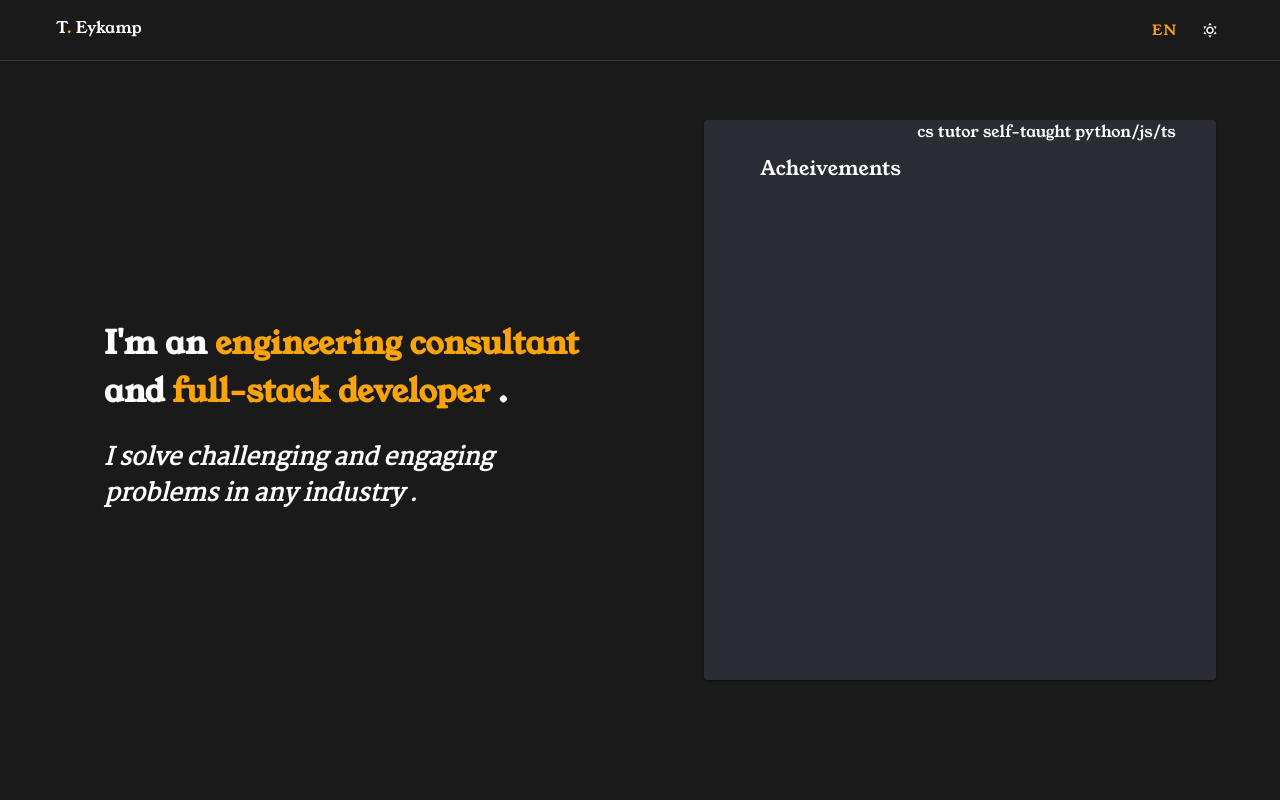
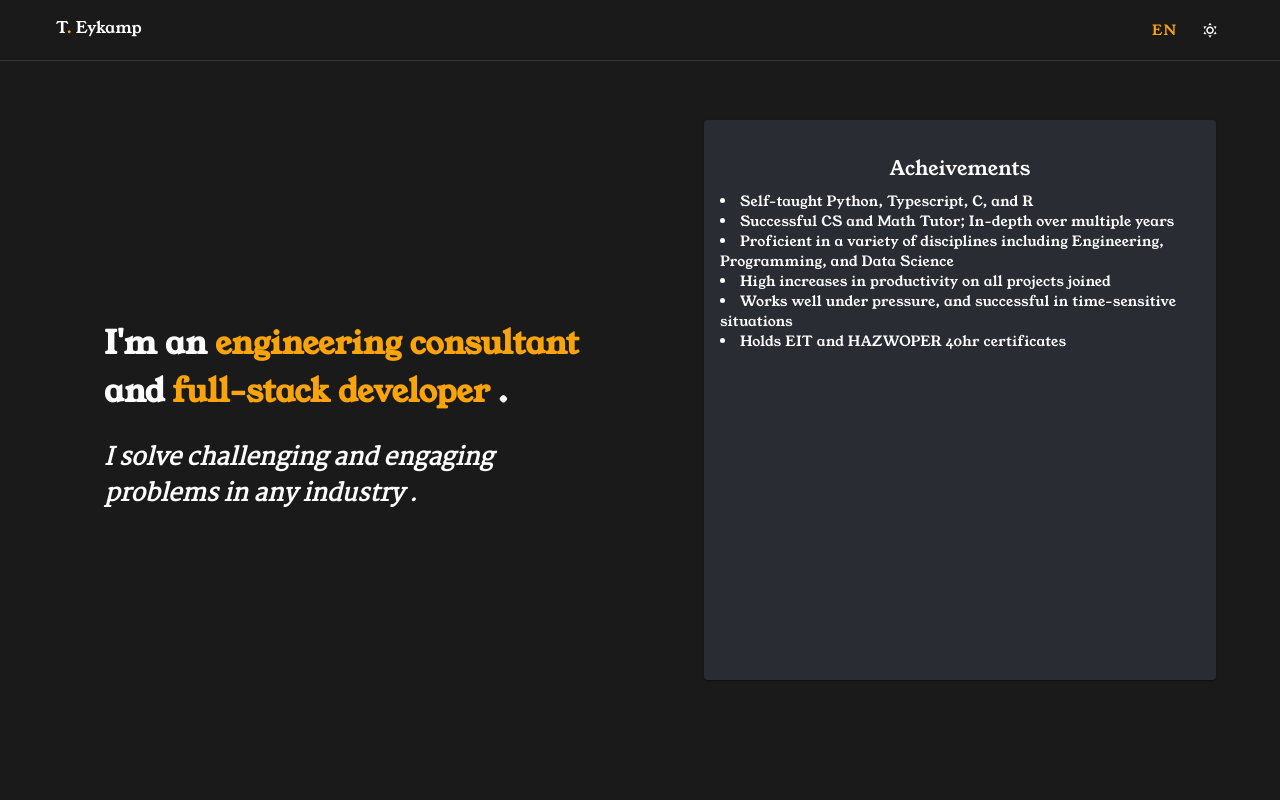
Before and after one commit to teykamp/homepage, a Vue app: page / in a window 1280 px wide. Shown: the top 800 px of the page. Built offline with nearby package versions, Linux system fonts and the light colour scheme.

Commit message:
update acheivements to display from store text

```diff
--- a/src/components/MainContent.vue
+++ b/src/components/MainContent.vue
@@ -65,12 +65,20 @@
             'width': '100%',
             'max-width': '900px',
           }"
-          :class="`d-flex justify-center ${mdAndUp ? 'mr-16' : ''} ${smAndUp ? 'mx-16' : ''}`">
-          <v-card-title class="mt-6" id="acheivements">
+          :class="`d-block ${mdAndUp ? 'mr-16' : ''} ${smAndUp ? 'mx-16' : ''}`"
+        >
+          <v-card-title class="mt-6 text-center" id="acheivements">
             Acheivements
           </v-card-title>
-          cs tutor
-          self-taught python/js/ts
+          <!-- add some styling here based on the if it is displayed on mobile or not (i.e text size and spacing between list items) -->
+          <v-card-text>
+            <li
+              v-for="(acheivement, key) in text.en.acheivements"
+              :key="key"
+            >
+              {{ acheivement }}
+            </li>
+            </v-card-text>
         </v-card>
       </v-sheet>
     </section>
--- a/src/stores/Store.ts
+++ b/src/stores/Store.ts
@@ -29,7 +29,7 @@ export const useLanguageStore = defineStore('language', {
   state: () => ({
     language: 'en',
     content: {
-      en: {
+      en: { // add stuff for hanse chat and for BOSS whatever thing
         title: [
           'I\'m an',
           'engineering consultant ',
@@ -37,6 +37,14 @@ export const useLanguageStore = defineStore('language', {
           'full-stack developer',
           '.'],
         subtitle: 'I solve challenging and engaging problems in any industry .',
+        acheivements: {
+          1: 'Self-taught Python, Typescript, C, and R',
+          2: 'Successful CS and Math Tutor; In-depth over multiple years',
+          3: 'Proficient in a variety of disciplines including Engineering, Programming, and Data Science',
+          4: 'High increases in productivity on all projects joined',
+          5: 'Works well under pressure, and successful in time-sensitive situations',
+          6: 'Holds EIT and HAZWOPER 40hr certificates',
+        },
         resume: {
           1: {
             company: 'AECOM',
```
